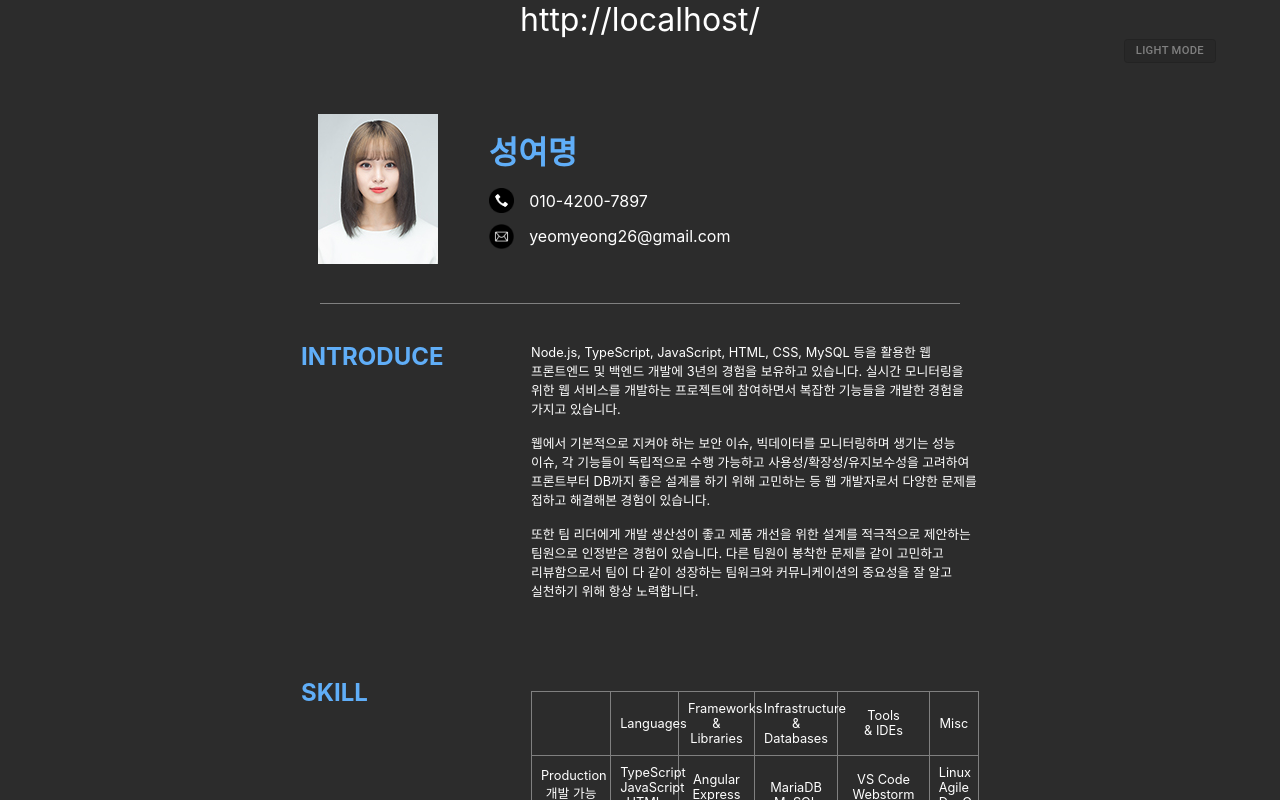
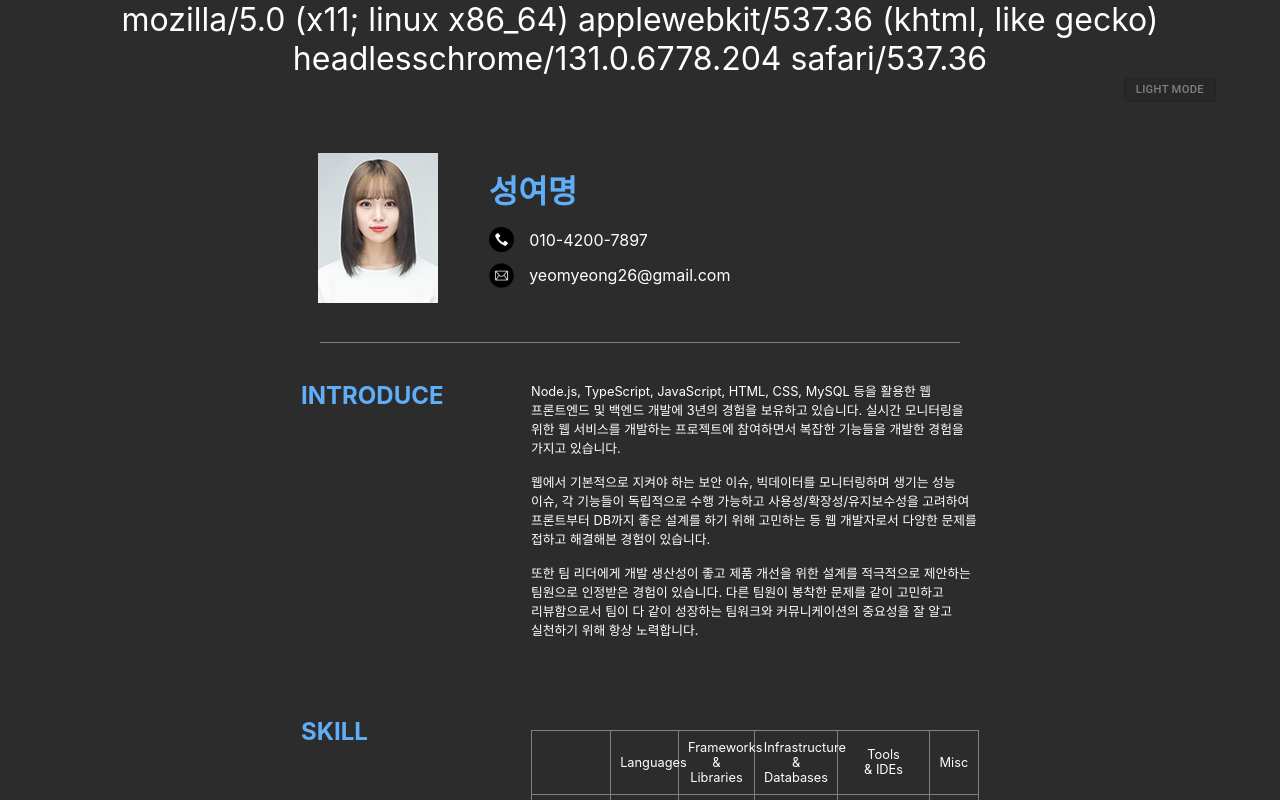
Before and after one commit to TIRANO-ym/resume-app, a React (Create React App) app: page / in a window 1280 px wide. Built offline with nearby package versions, Linux system fonts and the light colour scheme.

Commit message:
commit for kakao debugging

```diff
--- a/src/page/main-page/main-page.js
+++ b/src/page/main-page/main-page.js
@@ -10,15 +10,16 @@ import ToggleButton from '@mui/material/ToggleButton';
 function MainPage() {
   const [darkFlag, setDarkState] = useState(true);
 
-  const currentUrl = window.location.href;
-  if (currentUrl.indexOf('kakaotalk') !== -1) {
+  // const currentInfo = window.location.href;
+  const currentInfo = window.navigator.userAgent.toLowerCase();
+  if (currentInfo.indexOf('kakaotalk') !== -1) {
     var target_url = 'http://resume-ym.duckdns.org';
     window.location.href = 'kakaotalk://web/openExternal?url='+encodeURIComponent(target_url);
   }
 
   return (
     <div className={`main-test ${darkFlag ? 'darkTheme' : 'lightTheme'}`}>
-      {currentUrl}
+      {currentInfo}
       <div className="themeToggleButton">
         <ToggleButton
           className="toggleSwitch"
```
Also changed, not shown: 8 other files (tests, documents, lock files or other folders).
